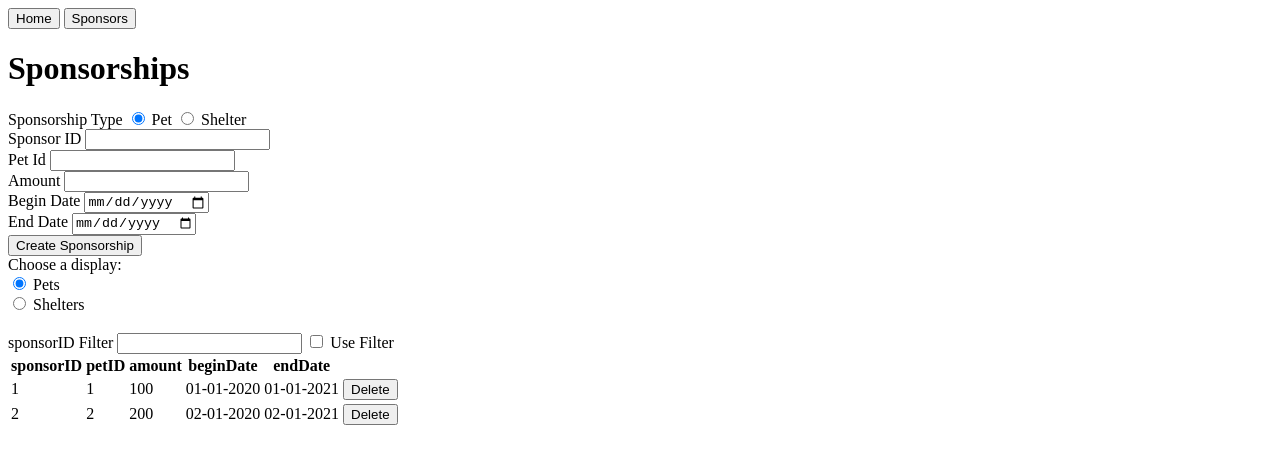
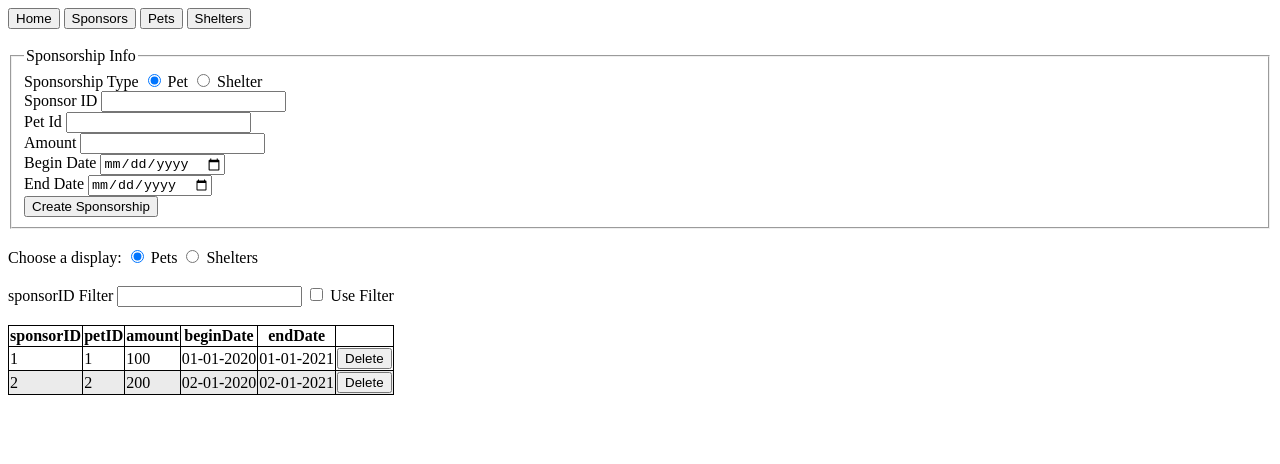
Before and after one commit to leeja6/cs340-petfunder, a plain HTML site: page Sponsorships/sponsorships.html in a window 1280 px wide. Drawn offline with Linux system fonts and the light colour scheme.

Commit message:
formatting changes

```diff
--- a/Sponsor/styles.css
+++ b/Sponsor/styles.css
@@ -0,0 +1,8 @@
+table, td, th {
+  border-collapse: collapse;
+  border:1px solid black;
+}
+
+tbody tr:nth-of-type(2n) {
+  background:#ebebeb;
+}
--- a/Sponsorships/sponsorships.html
+++ b/Sponsorships/sponsorships.html
@@ -12,7 +12,13 @@
 <body>
 <button type="button" onclick="location.href='../index.html'">Home</button>
 <button type="button" onclick="location.href='../Sponsor/sponsor.html'">Sponsors</button>
-<h1>Sponsorships</h1>
+<button type="button" onclick="location.href='../Pets/pets.html'">Pets</button>
+<button type="button" onclick="location.href='../Shelters/shelters.html'">Shelters</button>
+
+<form>
+<br>
+<fieldset>
+<legend>Sponsorship Info</legend>
 <label>Sponsorship Type</label>
 <input type="radio" id="createPets" name="createType" value="pets" onclick="formCreateToggled(this)" checked>
 <label for="createPets">Pet</label>
@@ -29,10 +35,12 @@
 <label for="endDate">End Date</label>
 <input type="date" id="endDate" name="endDate"><br>
 <button type="button" onclick="createSponsorship()">Create Sponsorship</button><br>
+</fieldset>
+</form>
+<br>
 <label>Choose a display:</label>
-<br>
 <input type="radio" id="displayPets" name="displayType" value="pets" onclick="tableDisplayToggled(this)" checked>
-<label for="pets">Pets</label><br>
+<label for="pets">Pets</label>
 <input type="radio" id="displayShelters" name="displayType" value="shelters" onclick="tableDisplayToggled(this)">
 <label for="shelters">Shelters</label><br>
 <br>
@@ -40,6 +48,7 @@
 <input type="text" id="sponsorIDSearch" name="sponsorIDSearch" oninput="resetTable()">
 <input type="checkbox" id="filterUsed" name="filterUsed" value="true" onclick="resetTable()">
 <label for="filterUsed">Use Filter</label><br>
+<br>
   <table>
     <thead>
     <tr>
--- a/Sponsorships/styles.css
+++ b/Sponsorships/styles.css
@@ -0,0 +1,8 @@
+table, td, th {
+  border-collapse: collapse;
+  border:1px solid black;
+}
+
+tbody tr:nth-of-type(2n) {
+  background:#ebebeb;
+}
--- a/styles.css
+++ b/styles.css
@@ -0,0 +1,8 @@
+table, td, th {
+  border-collapse: collapse;
+  border:1px solid black;
+}
+
+tbody tr:nth-of-type(2n) {
+  background:#ebebeb;
+}
```
Also changed, not shown: Sponsor/sponsor.html (+8 -1 lines), index.html (+2 -0 lines).
